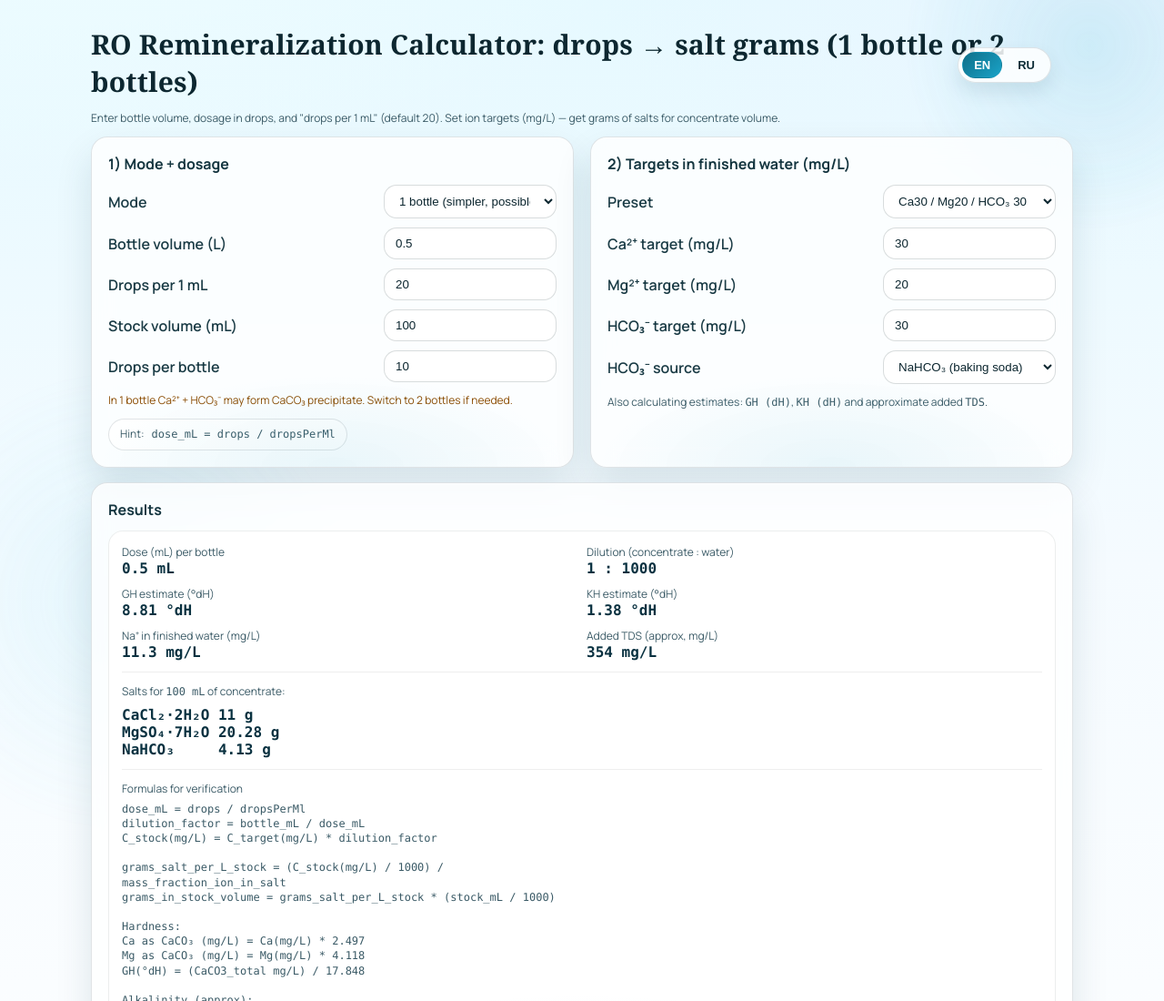
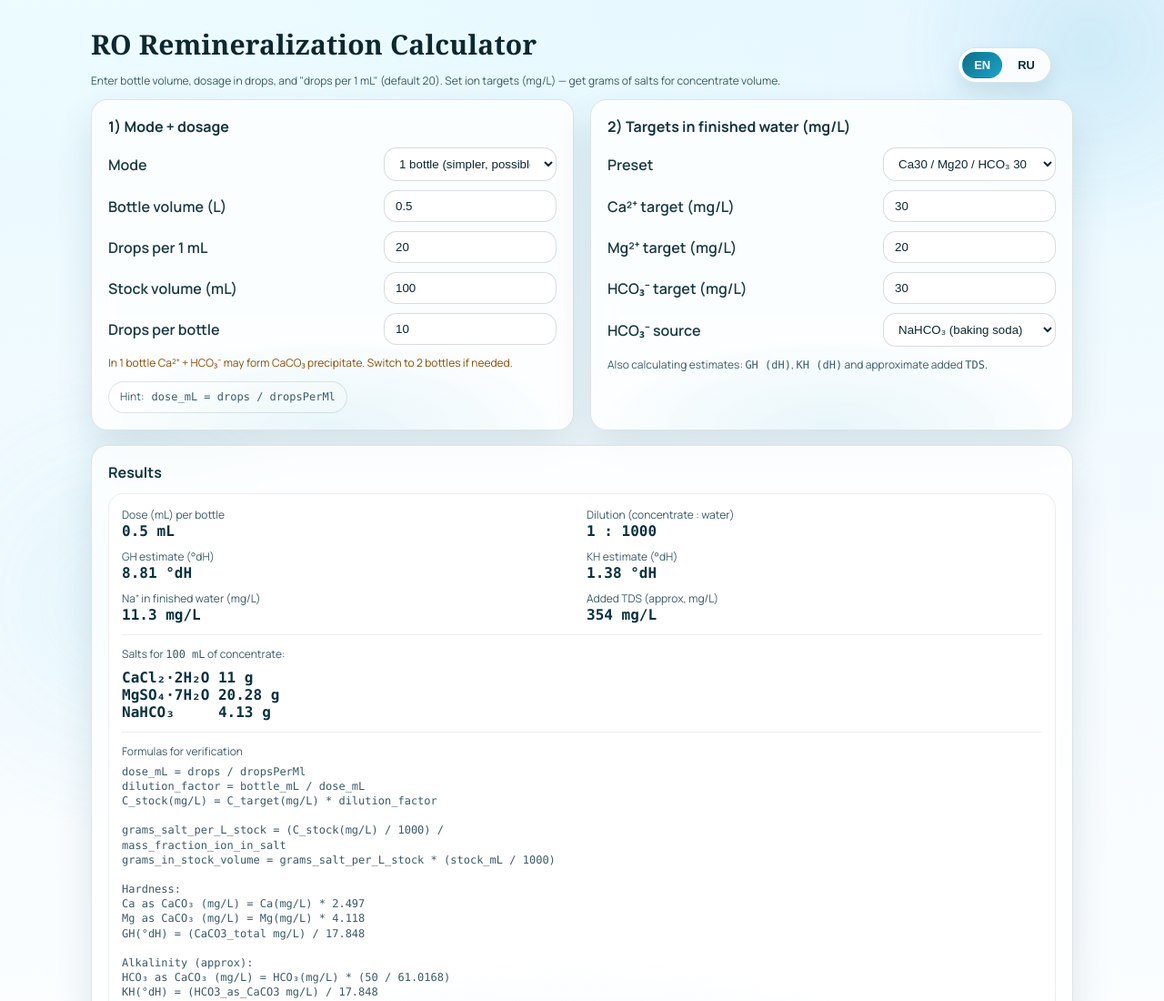
Before and after one commit to megahertz/ro-calculator, a website with bundled scripts: page index.html in a window 1280 px wide. Shown: the top 1100 px of the page at 91% size. Built offline with nearby package versions, Linux system fonts and the light colour scheme.

Commit message:
chore: Cosmetics

```diff
--- a/index.html
+++ b/index.html
@@ -3,7 +3,7 @@
   <head>
     <meta charset="utf-8" />
     <meta name="viewport" content="width=device-width,initial-scale=1" />
-    <title>RO Remineralization Calculator (drops → salts)</title>
+    <title>RO Remineralization Calculator</title>
     <link rel="stylesheet" href="src/styles.css" />
   </head>
   <body>
@@ -12,7 +12,7 @@
       <button class="lang-btn" data-lang="ru">RU</button>
     </div>
     <h1 data-i18n>
-      RO Remineralization Calculator: drops → salt grams (1 bottle or 2 bottles)
+      RO Remineralization Calculator
     </h1>
     <p class="muted" data-i18n>
       Enter bottle volume, dosage in drops, and "drops per 1 mL" (default 20).
--- a/package.json
+++ b/package.json
@@ -1,5 +1,9 @@
 {
   "name": "ro-calculator",
+  "author": "Alexey Prokhorov",
+  "license": "MIT",
+  "description": "RO Remineralization Calculator",
+  "private": true,
   "version": "1.0.0",
   "scripts": {
     "format": "prettier . --write && eslint --fix",
--- a/src/i18n.js
+++ b/src/i18n.js
@@ -53,8 +53,7 @@ const translations = {
     'About this calculator': 'О калькуляторе',
     'Preset': 'Пресет',
     'Results': 'Результаты',
-    'RO Remineralization Calculator: drops → salt grams (1 bottle or 2 bottles)':
-      'Калькулятор реминерализации RO: капли → граммы солей (1 флакон или 2 флакона)',
+    'RO Remineralization Calculator': 'Калькулятор реминерализации после обратного осмоса',
     'Salts for': 'Соли на',
     'Stock volume (mL)': 'Объём концентрата (mL)',
     'Sum A+B = total dosage. Convenient standard: 5 + 5 = 10 drops per 0.5 L.':
```
